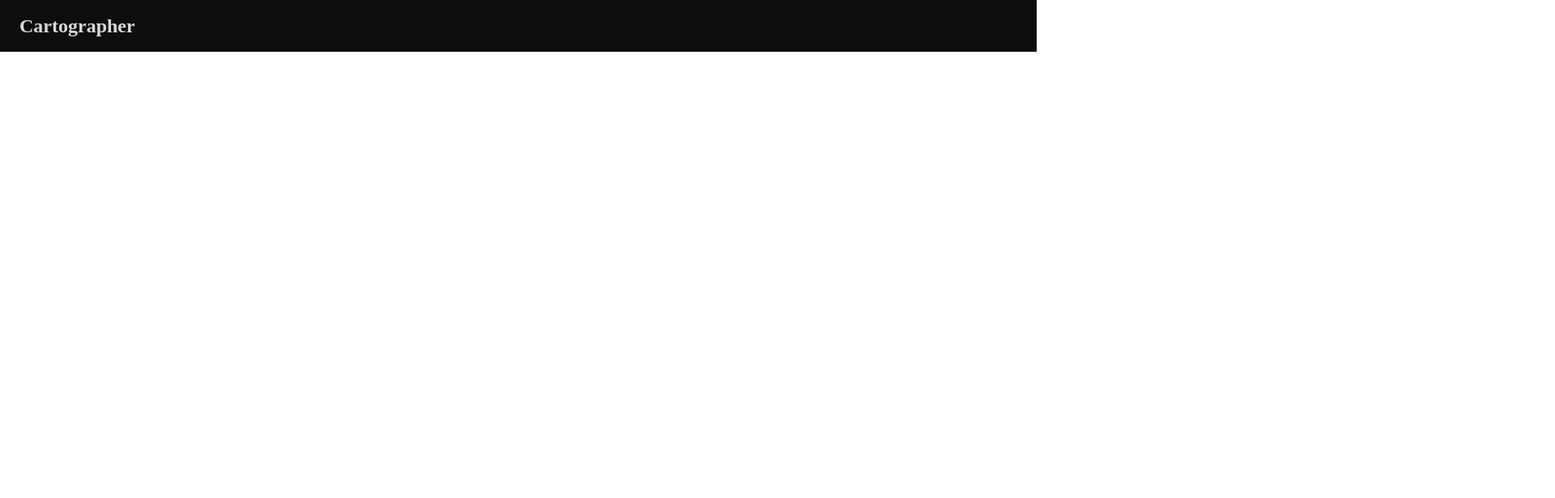
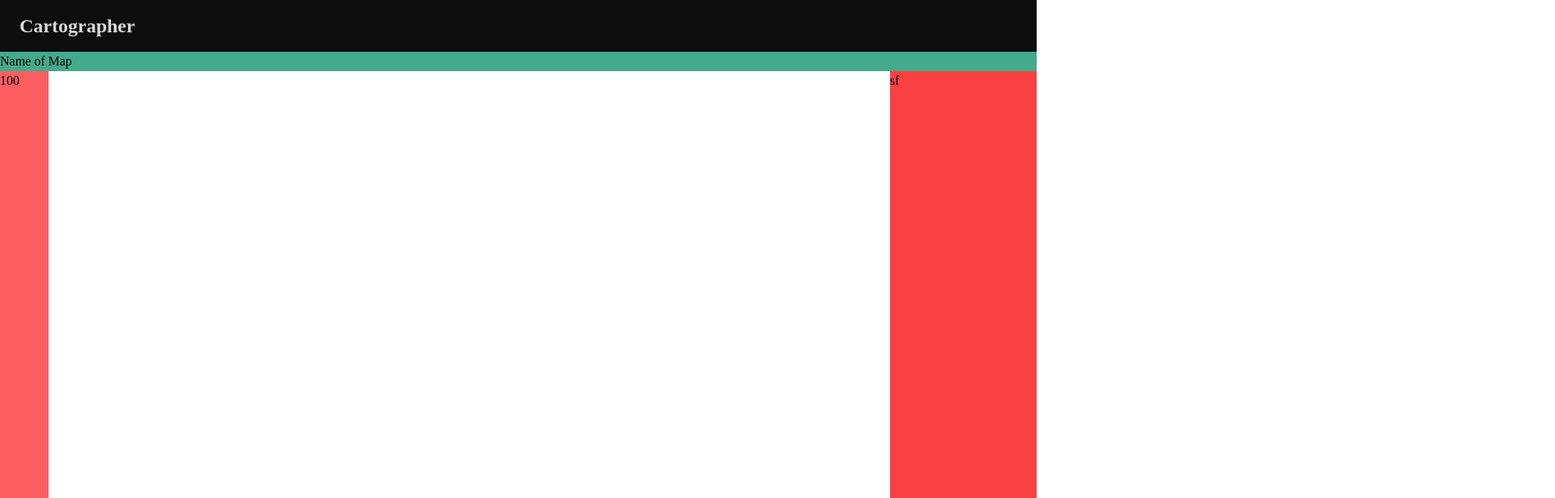
Before and after one commit to SusieHatter/cartographer, a React (Create React App) app in the folder client/: page /maps/1 in a window 1280 px wide. Shown: the top 616 px of the page at 81% size, 1920 px wide, since content can reach past the window. Built offline with nearby package versions, Linux system fonts and the light colour scheme; no server answers; a web font is replaced by a local one.

Commit message:
style layout for editMapPage

```diff
--- a/client/src/App.tsx
+++ b/client/src/App.tsx
@@ -7,7 +7,7 @@ const App = () => {
   return (
     <div className="h-screen flex flex-col">
       <Navbar />
-      <div className="mt-[64px]">
+      <div className="mt-[64px] flex flex-1">
         <Routes>
           <Route path="/" element={<HomePage />} />
           <Route path="/maps/:id" element={<EditMapPage />} />
--- a/client/src/pages/EditMapPage.tsx
+++ b/client/src/pages/EditMapPage.tsx
@@ -46,13 +46,20 @@ function EditMapPage() {
   };
 
   return (
-    <div>
+    <div className="flex flex-col justify-between h-full w-screen">
+      <div className="bg-green w-100">Name of Map</div>
+      <div className="flex flex-row flex-1 w-screen">
+        <div className="bg-light-red w-20">100</div>
         <canvas
           ref={ref}
           onMouseDown={onMouseDown}
           onMouseMove={onMouseMove}
           onMouseUp={onMouseUp}
+          className="overflow-scroll"
         ></canvas>
+        <div className="bg-red w-60">sf</div>
+      </div>
+      <div className="bg-green w-100">Name of Map</div>
     </div>
   );
 }
```
Lines whose indentation alone changed are shown as unchanged.
